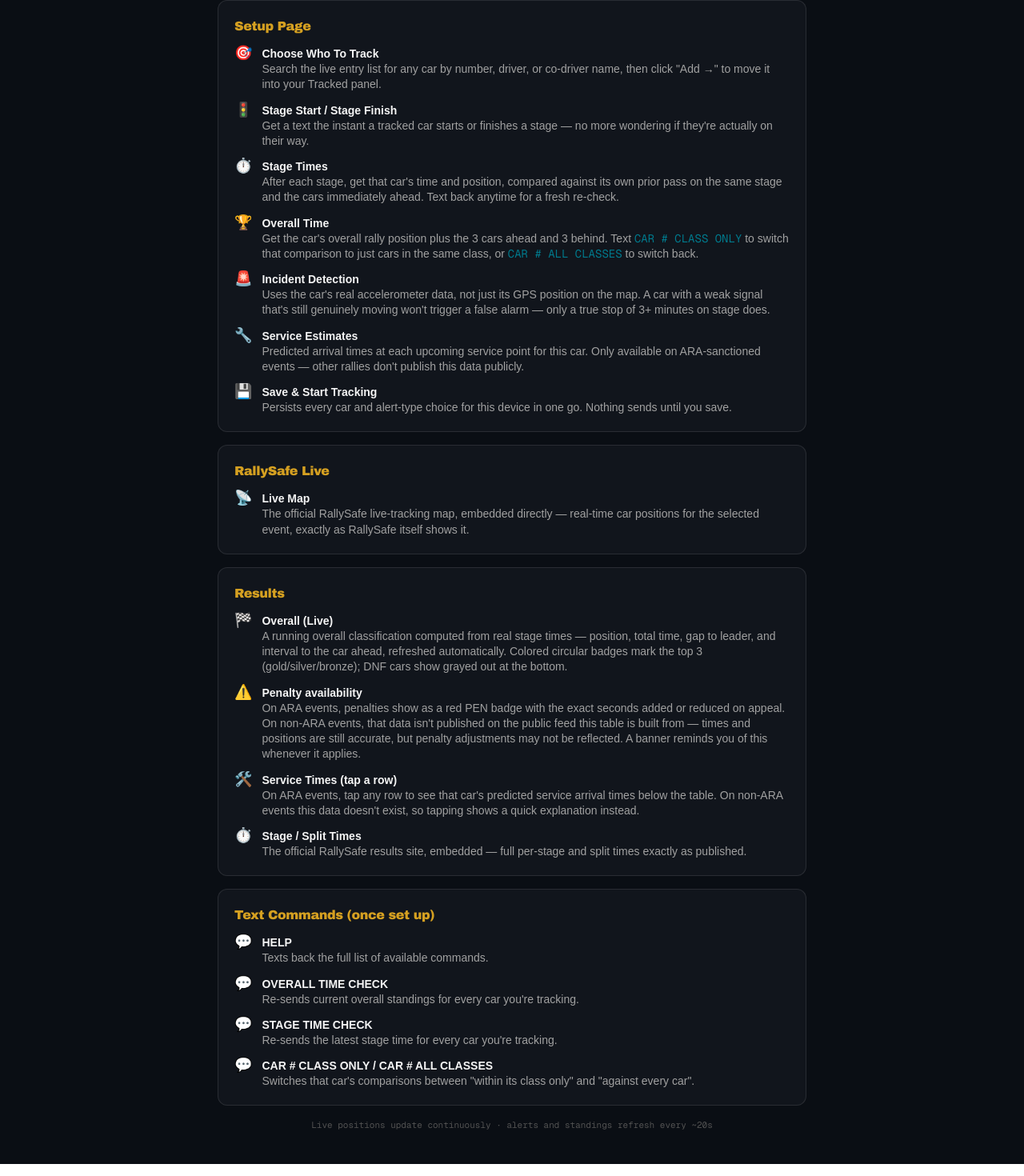
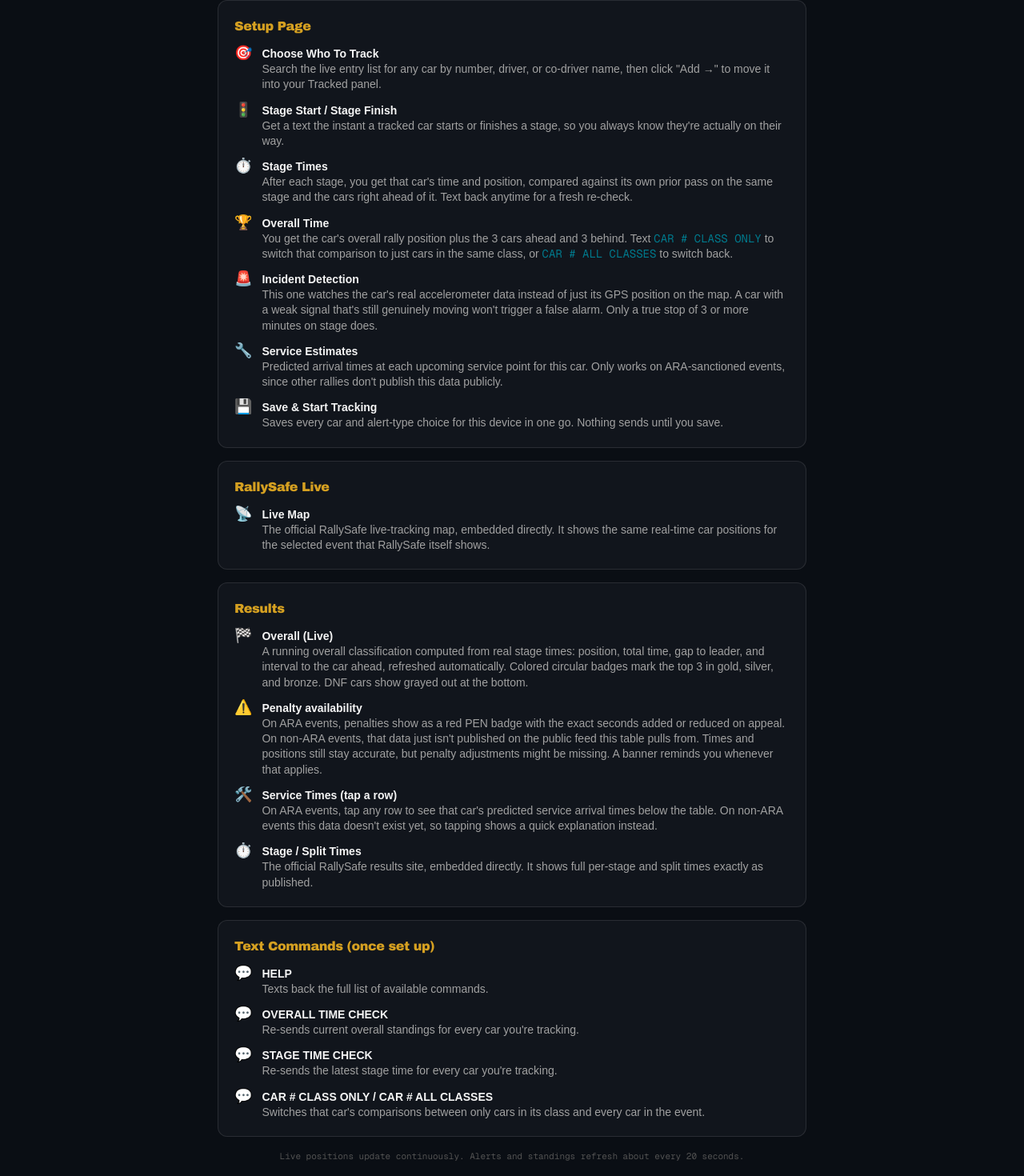
Before and after one commit to georgiemeg/rallysafe-paranoia, a Next.js app: page /help in a window 1280 px wide. Shown: the part 170-1640 px from the top of the page at 80% size. Built offline with nearby package versions, Linux system fonts and the light colour scheme.

Commit message:
Rewrite all user-facing copy to remove em-dashes and AI-sounding contrast sentence structure ('not X but Y'), across tooltips, Help page, Setup page, and Results page. Sounds more like a person wrote it.

```diff
--- a/app/help/page.tsx
+++ b/app/help/page.tsx
@@ -43,7 +43,7 @@
         <p className="text-sm text-neutral-400">
           Everything the app does, in one place. Every checkbox and section also has a small{" "}
           <span className="inline-flex items-center justify-center w-4 h-4 rounded-full border border-current text-[10px] mx-0.5">i</span>{" "}
-          icon next to it — hover (or tap on mobile) for a quick explanation right where you need it.
+          icon next to it. Hover it, or tap it on mobile, for a quick explanation right where you need it.
         </p>
 
         <Section title="Setup Page">
@@ -52,63 +52,63 @@
             &quot;Add →&quot; to move it into your Tracked panel.
           </Feature>
           <Feature icon="🚦" name="Stage Start / Stage Finish">
-            Get a text the instant a tracked car starts or finishes a stage — no more wondering if
+            Get a text the instant a tracked car starts or finishes a stage, so you always know
             they&apos;re actually on their way.
           </Feature>
           <Feature icon="⏱️" name="Stage Times">
-            After each stage, get that car&apos;s time and position, compared against its own prior
-            pass on the same stage and the cars immediately ahead. Text back anytime for a fresh
-            re-check.
+            After each stage, you get that car&apos;s time and position, compared against its own
+            prior pass on the same stage and the cars right ahead of it. Text back anytime for a
+            fresh re-check.
           </Feature>
           <Feature icon="🏆" name="Overall Time">
-            Get the car&apos;s overall rally position plus the 3 cars ahead and 3 behind. Text{" "}
+            You get the car&apos;s overall rally position plus the 3 cars ahead and 3 behind. Text{" "}
             <span className="text-brand-teal font-mono">CAR # CLASS ONLY</span> to switch that
             comparison to just cars in the same class, or{" "}
             <span className="text-brand-teal font-mono">CAR # ALL CLASSES</span> to switch back.
           </Feature>
           <Feature icon="🚨" name="Incident Detection">
-            Uses the car&apos;s real accelerometer data, not just its GPS position on the map. A
-            car with a weak signal that&apos;s still genuinely moving won&apos;t trigger a false
-            alarm — only a true stop of 3+ minutes on stage does.
+            This one watches the car&apos;s real accelerometer data instead of just its GPS
+            position on the map. A car with a weak signal that&apos;s still genuinely moving
+            won&apos;t trigger a false alarm. Only a true stop of 3 or more minutes on stage does.
           </Feature>
           <Feature icon="🔧" name="Service Estimates">
-            Predicted arrival times at each upcoming service point for this car. Only available on
-            ARA-sanctioned events — other rallies don&apos;t publish this data publicly.
+            Predicted arrival times at each upcoming service point for this car. Only works on
+            ARA-sanctioned events, since other rallies don&apos;t publish this data publicly.
           </Feature>
           <Feature icon="💾" name="Save & Start Tracking">
-            Persists every car and alert-type choice for this device in one go. Nothing sends until
+            Saves every car and alert-type choice for this device in one go. Nothing sends until
             you save.
           </Feature>
         </Section>
 
         <Section title="RallySafe Live">
           <Feature icon="📡" name="Live Map">
-            The official RallySafe live-tracking map, embedded directly — real-time car positions
-            for the selected event, exactly as RallySafe itself shows it.
+            The official RallySafe live-tracking map, embedded directly. It shows the same
+            real-time car positions for the selected event that RallySafe itself shows.
           </Feature>
         </Section>
 
         <Section title="Results">
           <Feature icon="🏁" name="Overall (Live)">
-            A running overall classification computed from real stage times — position, total
+            A running overall classification computed from real stage times: position, total
             time, gap to leader, and interval to the car ahead, refreshed automatically. Colored
-            circular badges mark the top 3 (gold/silver/bronze); DNF cars show grayed out at the
-            bottom.
+            circular badges mark the top 3 in gold, silver, and bronze. DNF cars show grayed out
+            at the bottom.
           </Feature>
           <Feature icon="⚠️" name="Penalty availability">
             On ARA events, penalties show as a red PEN badge with the exact seconds added or
-            reduced on appeal. On non-ARA events, that data isn&apos;t published on the public feed
-            this table is built from — times and positions are still accurate, but penalty
-            adjustments may not be reflected. A banner reminds you of this whenever it applies.
+            reduced on appeal. On non-ARA events, that data just isn&apos;t published on the
+            public feed this table pulls from. Times and positions still stay accurate, but
+            penalty adjustments might be missing. A banner reminds you whenever that applies.
           </Feature>
           <Feature icon="🛠️" name="Service Times (tap a row)">
-            On ARA events, tap any row to see that car&apos;s predicted service arrival times below
-            the table. On non-ARA events this data doesn&apos;t exist, so tapping shows a quick
-            explanation instead.
+            On ARA events, tap any row to see that car&apos;s predicted service arrival times
+            below the table. On non-ARA events this data doesn&apos;t exist yet, so tapping shows
+            a quick explanation instead.
           </Feature>
           <Feature icon="⏱️" name="Stage / Split Times">
-            The official RallySafe results site, embedded — full per-stage and split times exactly
-            as published.
+            The official RallySafe results site, embedded directly. It shows full per-stage and
+            split times exactly as published.
           </Feature>
         </Section>
 
@@ -123,13 +123,13 @@
             Re-sends the latest stage time for every car you&apos;re tracking.
           </Feature>
           <Feature icon="💬" name="CAR # CLASS ONLY / CAR # ALL CLASSES">
-            Switches that car&apos;s comparisons between &quot;within its class only&quot; and
-            &quot;against every car&quot;.
+            Switches that car&apos;s comparisons between only cars in its class and every car in
+            the event.
           </Feature>
         </Section>
 
         <p className="text-center text-[11px] text-neutral-600 font-mono pb-6">
-          Live positions update continuously · alerts and standings refresh every ~20s
+          Live positions update continuously. Alerts and standings refresh about every 20 seconds.
         </p>
       </div>
     </div>
--- a/app/layout.tsx
+++ b/app/layout.tsx
@@ -24,7 +24,7 @@
 
 export const metadata: Metadata = {
   title: "RallySafe Paranoia",
-  description: "Track your friends live on stage — texts for stage starts, finishes, times, and stalls.",
+  description: "Track your friends live on stage. Texts for stage starts, finishes, times, and stalls.",
 };
 
 export default function RootLayout({
--- a/app/page.tsx
+++ b/app/page.tsx
@@ -29,32 +29,32 @@
     key: "stageFinish",
     label: "Stage Finish",
     icon: "\uD83C\uDFC1",
-    info: "Texts you the moment this car finishes a stage — the anxious wait is over.",
+    info: "Texts you the moment this car finishes a stage, so you can stop stressing.",
   },
   {
     key: "stageTimes",
     label: "Stage Times",
     icon: "\u23F1\uFE0F",
-    info: "After the stage, sends that stage's time + position, compared to the same stage's prior pass and the cars ahead. You can also text back anytime to get an updated re-check.",
+    info: "After the stage, sends that stage's time and position, compared to the same stage's prior pass and the cars ahead. Text back anytime for an updated re-check.",
   },
   {
     key: "overallTime",
     label: "Overall Time",
     icon: "\uD83C\uDFC6",
-    info: "Sends overall rally position + the 3 cars ahead and behind. Text \"CAR # CLASS ONLY\" to switch to comparing only within that car's class instead of every car.",
+    info: "Sends overall rally position plus the 3 cars ahead and behind. Text CAR # CLASS ONLY to compare only within that car's class instead of every car.",
   },
   {
     key: "incidentDetection",
     label: "Incident Detection",
     icon: "\uD83D\uDEA8",
-    info: "Uses the car's raw accelerometer data (not just GPS position) — if it stops truly moving for 3+ minutes on stage, you get an alert. Normal signal gaps/chunky updates don't trigger it.",
+    info: "Watches the car's raw accelerometer data. If it stops truly moving for 3+ minutes on stage you get an alert. A weak signal or chunky GPS updates won't trigger a false alarm.",
   },
   {
     key: "serviceEstimates",
     label: "Service Estimates",
     icon: "\uD83D\uDD27",
     araOnly: true,
-    info: "Sends predicted arrival times at each upcoming service point. Only available for ARA-sanctioned events — other rallies don't publish this data.",
+    info: "Sends predicted arrival times at each upcoming service point. Only works for ARA-sanctioned events since other rallies don't publish this data.",
   },
 ];
 
@@ -302,7 +302,7 @@
                 setSelectedEvent(ev ?? null);
               }}
             >
-              <option value="">— Select an event —</option>
+              <option value="">Select an event...</option>
               {events.map((ev) => (
                 <option key={ev.eventId} value={ev.eventId}>
                   {ev.name}
@@ -333,7 +333,7 @@
                 onChange={(e) => setPhone(e.target.value)}
               />
               <p className="text-xs text-white/80 mt-1.5">
-                Saved to this device — no need to re-enter it next time.
+                Saved to this device, so you won't need to re-enter it next time.
               </p>
             </section>
 
@@ -400,8 +400,8 @@
                             <>
                               <p className="mb-1">No entries available from RallySafe right now.</p>
                               <p className="text-xs text-neutral-600">
-                                This usually means the event is between legs/days (e.g.
-                                overnight) — entries typically reappear once the next stage day
+                                This usually means the event is between legs or days, like
+                                overnight. Entries typically reappear once the next stage day
                                 starts.
                               </p>
                               <button
@@ -520,7 +520,7 @@
               stage time check, class-only comparisons).
             </p>
             <p className="text-center text-[11px] text-neutral-600 mt-1.5 font-mono">
-              Live positions update continuously · alerts and standings refresh every ~20s
+              Live positions update continuously. Alerts and standings refresh about every 20 seconds.
             </p>
           </>
         )}
```
Also changed, not shown: app/results/page.tsx (+6 -6 lines).
